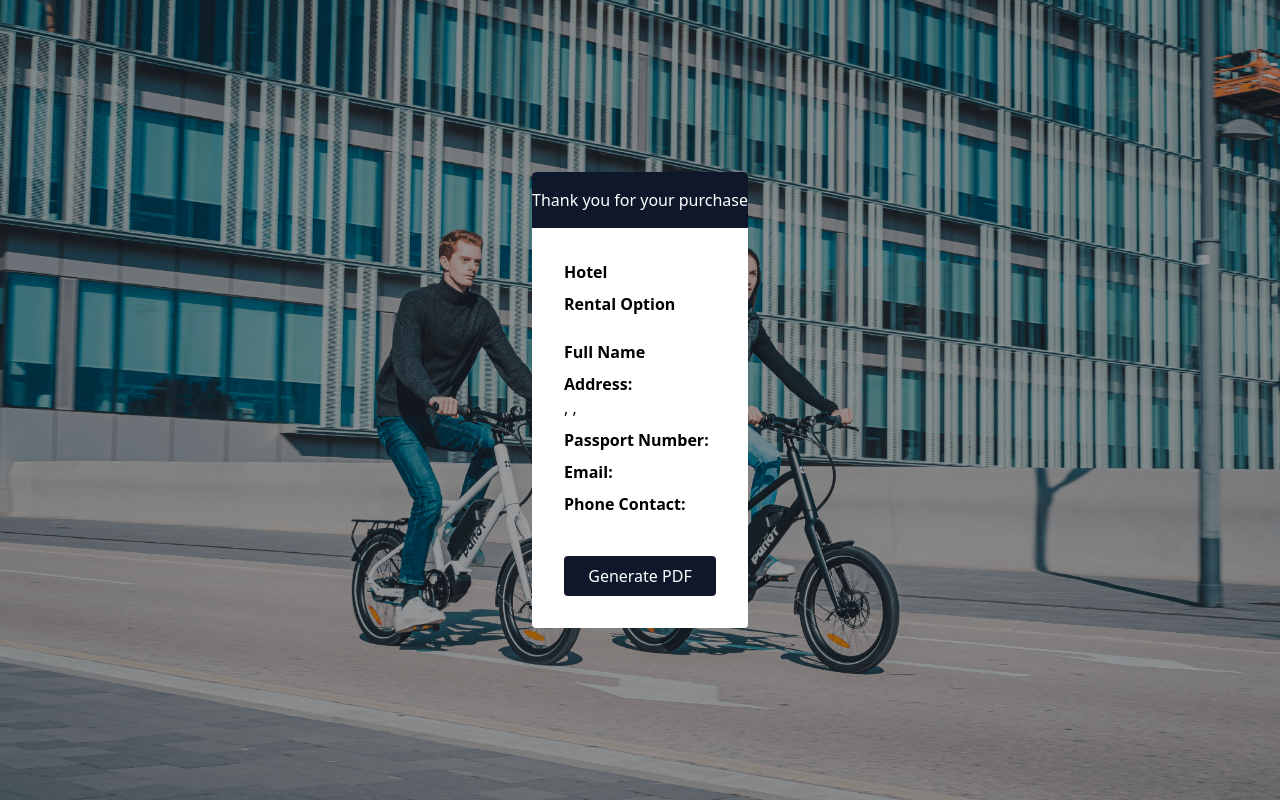
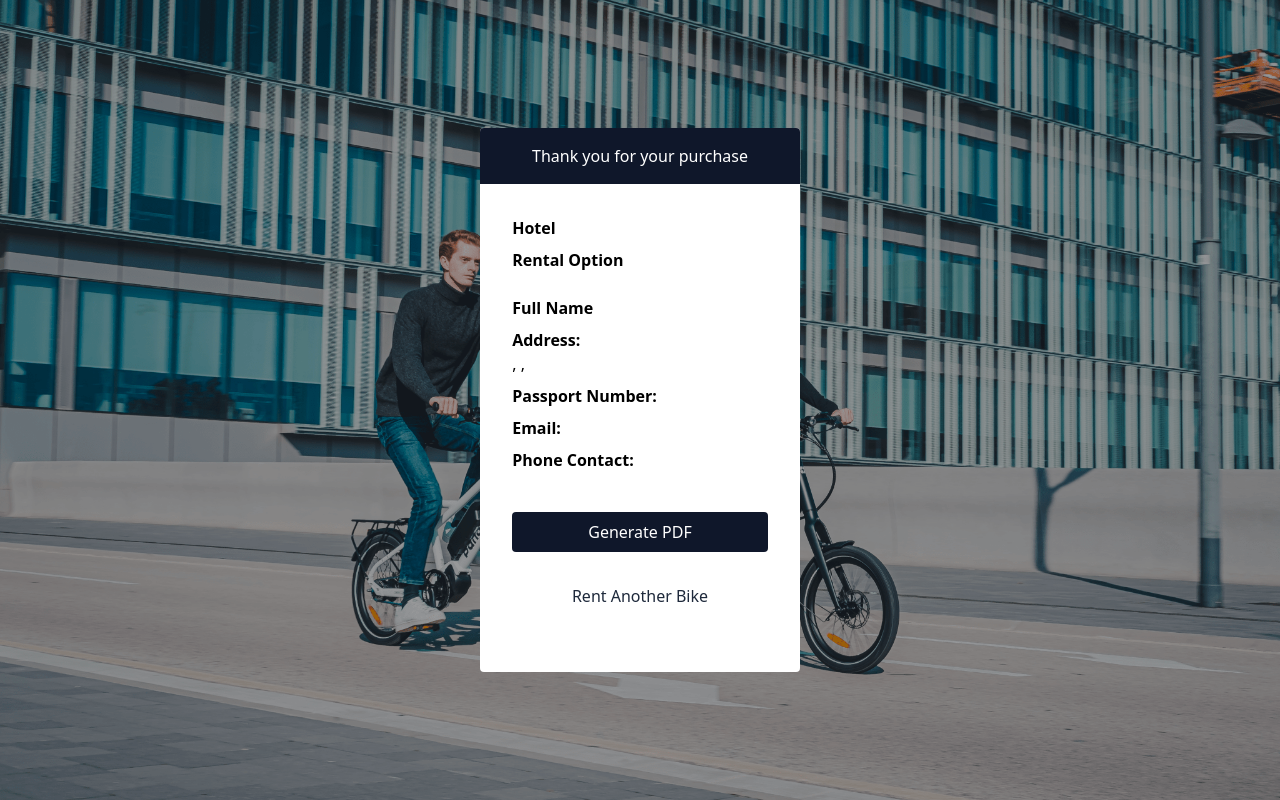
Before and after one commit to dzc1/panot-stripe-checkout, a React (Vite) app: page /success in a window 1280 px wide. Built offline with nearby package versions, Linux system fonts and the light colour scheme.

Commit message:
featuree - succccess page sstyled and pdf library added

```diff
--- a/src/components/paper/AFourRecipt.jsx
+++ b/src/components/paper/AFourRecipt.jsx
@@ -1,5 +1,6 @@
 import React, { useRef, useState } from "react";
 import { useReactToPrint } from "react-to-print";
+import { Link } from "react-router-dom";
 
 export const AFourRecipt = ({
   hotel,
@@ -75,11 +76,16 @@ export const AFourRecipt = ({
             </div>
           </div>
           <button
-            className="bg-slate-900 w-full p-2 text-white rounded mt-8"
+            className="bg-slate-900 w-full p-2 text-white rounded my-8"
             onClick={visibility}
           >
             Print
           </button>
+          <Link to="/">
+            <button className="text-slate-800 hover:underline cursor-pointer mb-8">
+              Rent Another Bike
+            </button>
+          </Link>
         </>
       )}
     </>
--- a/src/pages/Success.jsx
+++ b/src/pages/Success.jsx
@@ -128,10 +128,15 @@ export const Success = () => {
                   </p>
                   <button
                     onClick={handleEvent}
-                    className="bg-slate-900 w-full p-2 text-white rounded mt-8"
+                    className="bg-slate-900 w-full p-2 text-white rounded my-8"
                   >
                     Generate PDF
                   </button>
+                  <Link to="/">
+                    <button className="text-slate-800 hover:underline cursor-pointer mb-8">
+                      Rent Another Bike
+                    </button>
+                  </Link>
                   {/* Other success page content */}
                 </div>
               )}
```
